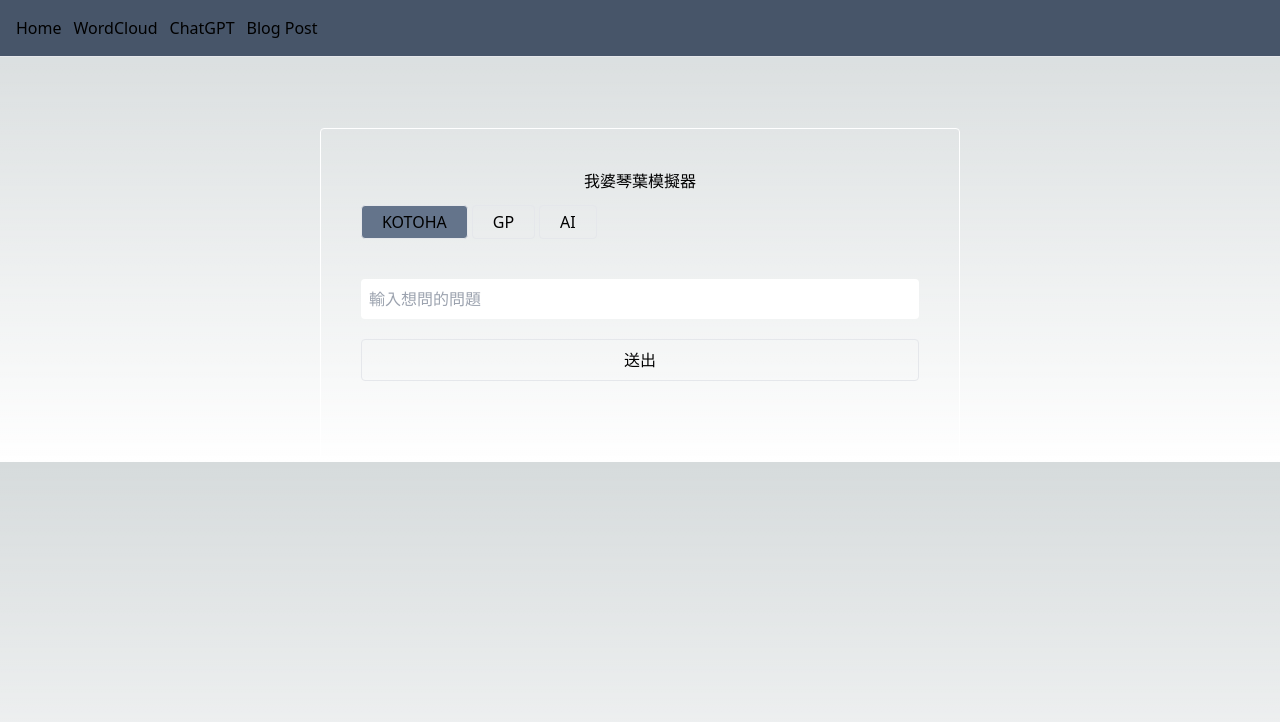
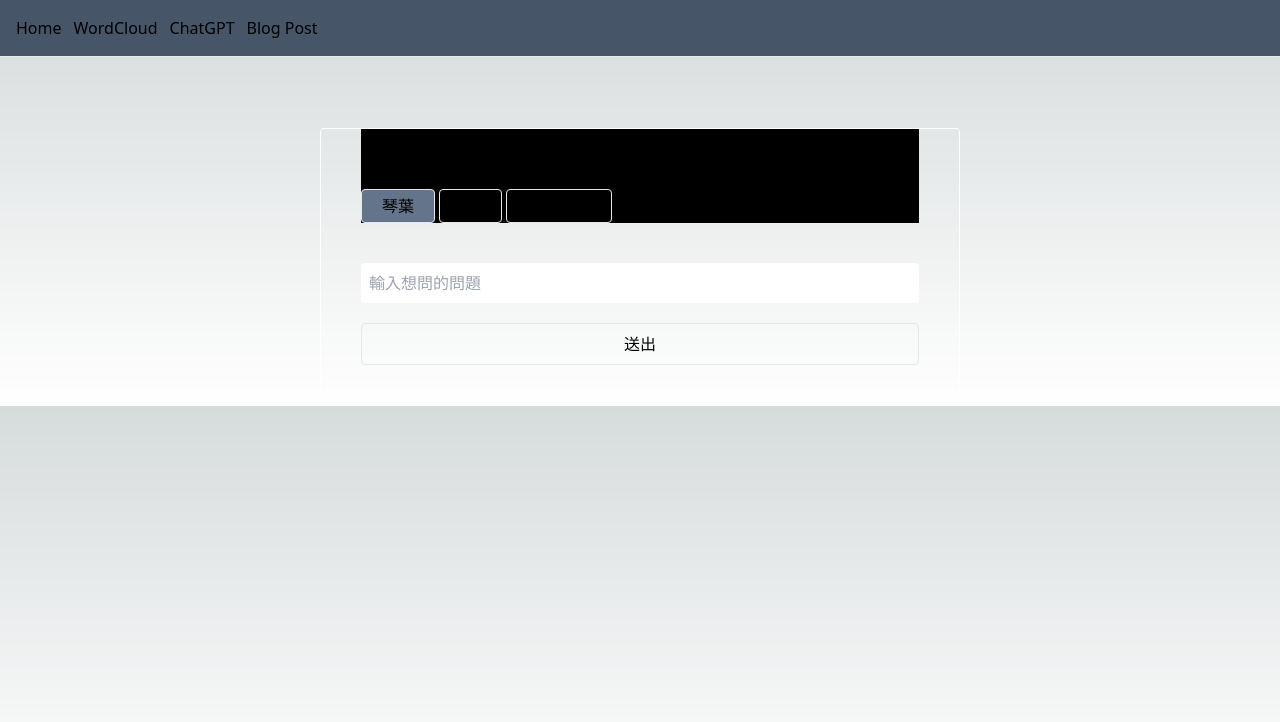
Before and after one commit to shangjuc/trend_lite_next, a Next.js app: page /chatgpt in a window 1280 px wide. Shown: the top 722 px of the page. Built offline with nearby package versions, Linux system fonts and the light colour scheme.

Commit message:
Add chatgpt ushio_noa

```diff
--- a/src/components/navbar/navbar.tsx
+++ b/src/components/navbar/navbar.tsx
@@ -5,7 +5,7 @@ export default function Navbar() {
 
     return (
         <>
-            <div className="flex w-full fixed border-b p-4 top-0 bg-slate-600">
+            <div className="flex w-full z-50 fixed border-b p-4 top-0 bg-slate-600">
                 <ul className=' flex'>
                     <li className=' mr-3'>
                         <Link href="/">Home</Link>
--- a/src/pages/chatgpt.tsx
+++ b/src/pages/chatgpt.tsx
@@ -1,4 +1,4 @@
-import React, { useState } from "react";
+import React, { useEffect, useState } from "react";
 import Head from "next/head";
 import Navbar from '@/components/navbar/navbar'
 const title_msg = `ChatGPT test`;
@@ -9,9 +9,11 @@ interface I_Chat {
     is_loading: boolean;
 }
 interface I_ChatHistoryData {
-    kotoha: I_Chat[]|[];
-    gp: I_Chat[]|[];
-    ai: I_Chat[]|[];
+    [role:string]: I_Chat[] | [];
+}
+
+interface I_TranslationData {
+    [text: string]: string
 }
 
 export default function ChatGPT() {
@@ -19,12 +21,35 @@ export default function ChatGPT() {
 
     const [userInput, setUserInput] = useState<string>('');
     const [aiRole, setAiRole] = useState<string>('kotoha');
-    const [isLoading, setIsLoading] = useState<boolean>(false);
+    const [aiRoles, setAiRoles] = useState<string[] | []>([]);
     const [chatHistoryData, setChatHistoryData] = useState<I_ChatHistoryData>({
         'kotoha': [],
         'gp': [],
-        'ai': []
+        // 'ai': [],
+        'ushio_noa': [],
     })
+
+    useEffect(()=>{
+        let ai_roles:string[] = [];
+        Object.keys(chatHistoryData).forEach(role=>{
+            ai_roles.push(role);
+        })
+        setAiRoles(ai_roles);
+        console.log(chatHistoryData)
+    },[])
+
+    function translateWord(text: string): string {
+        let trans_tw: I_TranslationData = {
+            'kotoha': '琴葉',
+            'ushio_noa': '生塩ノア',
+            'gp': 'GP'
+        }
+        if (trans_tw[text as keyof I_TranslationData]) {
+            return trans_tw[text]
+        } else {
+            return text.toUpperCase()
+        }
+    }
 
     function submitUserInput(){
         let ai_role = aiRole;
@@ -35,7 +60,6 @@ export default function ChatGPT() {
 
         temp_history.push({ user_input: user_input, ai_answer: '(...)', is_loading:true });
         // chatHistoryData[temp_ai_role as keyof I_ChatHistoryData] = temp_history;
-        setIsLoading(true);
         setChatHistoryData({
             ...chatHistoryData,
             [ai_role as keyof I_ChatHistoryData]: temp_history
@@ -60,26 +84,32 @@ export default function ChatGPT() {
             // console.log(res)
             return res.json();
         })
-        .then(myjson => {
-            console.log(myjson)
-            if (typeof myjson?.answer === 'string') {
-                setIsLoading(false);
-                if (temp_history[temp_history.length - 1]){
-                    temp_history[temp_history.length - 1].ai_answer = myjson.answer;
+        .then(myJson => {
+            console.log(myJson)
+            let answer:string = myJson?.answer || '';
+
+            if (temp_history[temp_history.length - 1]) {
+                temp_history[temp_history.length - 1].ai_answer = answer;
                 temp_history[temp_history.length - 1].is_loading = false;
             }
             setChatHistoryData({
                 ...chatHistoryData,
                 [ai_role as keyof I_ChatHistoryData]: temp_history
             });
-            } else {
-                setIsLoading(false);
-            }
         })
         .catch(err=>{
             console.log(err)
+            if (temp_history[temp_history.length - 1]) {
+                temp_history[temp_history.length - 1].ai_answer = '不好意思，請再問一次><';
                 temp_history[temp_history.length - 1].is_loading = false;
+            }
+            setChatHistoryData({
+                ...chatHistoryData,
+                [ai_role as keyof I_ChatHistoryData]: temp_history
+            });
         })
+
+
         // temp_history[temp_history.length - 1].is_loading = true;
     }
 
@@ -116,21 +146,23 @@ export default function ChatGPT() {
             </Head>
             <Navbar />
             <div className=" flex w-full justify-center items-center">
-                <div className="card flex flex-wrap justify-center w-1/2 sm:w-full md:w-2/3 lg:w-1/2 h-auto p-10 border rounded border-white">
-                    <h1 className=" text-center mb-3">{aiRole === 'kotoha' ? '我婆琴葉' : aiRole.toUpperCase()}模擬器</h1>
+                <div className="card flex flex-wrap justify-center w-1/2 sm:w-full md:w-2/3 lg:w-1/2 h-auto px-10 border rounded border-white">
+                    <div className="sticky top-0 pt-6 w-full bg-black ">
+
+                        <h1 className=" text-center mb-3">{aiRole === 'kotoha' ? '我婆琴葉' : translateWord(aiRole)}模擬器</h1>
                     <div className="btn-container flex w-full">
-                        {['kotoha', 'gp', 'ai'].map((item,idx)=>{
-                            return <button key={idx} className={ (aiRole===item? ' bg-slate-500': '') + " border rounded px-5 py-1 mr-1"}  onClick={() => { selectAiRole(item) }}>{item.toUpperCase()}</button>
+                            {aiRoles.map((item,idx)=>{
+                                return <button key={idx} className={(aiRole === item ? ' bg-slate-500' : '') + " border rounded px-5 py-1 mr-1"} onClick={() => { selectAiRole(item) }}>{translateWord(item)}</button>
                         })}
+                    </div>
                     </div>
 
 
-                    {chatHistoryData[aiRole as keyof I_ChatHistoryData].map((item, index) =>
-
-                        true &&
+                    {chatHistoryData[aiRole as keyof I_ChatHistoryData] &&
+                        chatHistoryData[aiRole as keyof I_ChatHistoryData].map((item, index) =>
                         <div key={index} className="w-full border-b py-10" >
                             <p>Q: {item.user_input}</p>
-                            <p>{aiRole.toLocaleUpperCase()}: {item.ai_answer}</p>
+                                <p>{translateWord(aiRole)}: {item.ai_answer}</p>
 
                         </div>
                     )}
```
Also changed, not shown: 1 other file (tests, documents, lock files or other folders). Lines whose indentation alone changed are shown as unchanged.
